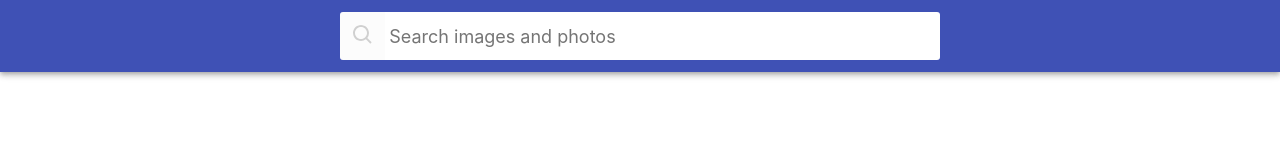
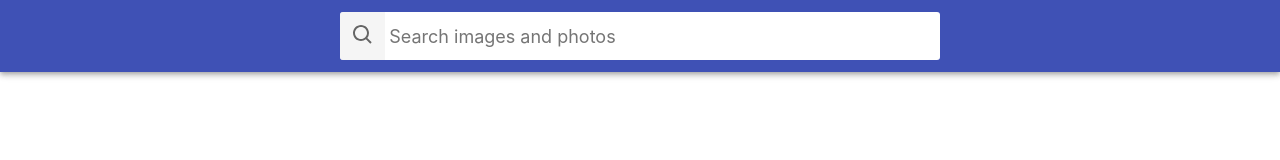
Before and after one commit to ripper3061/goit-react-hw-03-image-finder, a React (Create React App) app: page / in a window 1280 px wide. Shown: the top 160 px of the page. Built offline with nearby package versions, Linux system fonts and the light colour scheme.

Commit message:
fixes bugs + new features
1) error при пустой строке
2) alert повторный запрос поиска
3) убран неактивный инпут

```diff
--- a/src/components/App.jsx
+++ b/src/components/App.jsx
@@ -10,6 +10,7 @@ export class App extends Component {
   state = {
     images: [],
     searchQuery: '',
+    firstSearch: '',
     page: null,
     isLoading: false,
     isLoadMoreShown: false,
@@ -51,8 +52,24 @@ export class App extends Component {
     }
   };
 
-  handleSubmit = event => {
+  handleSubmit = (inputValue, event) => {
     event.preventDefault();
+    if (!inputValue.trim()) {
+      return this.setState({
+        error: 'Enter your query to search',
+      });
+    }
+
+    if (!this.state.firstSearch) {
+      this.setState({
+        firstSearch: inputValue,
+      });
+    }
+
+    if (this.state.firstSearch === this.state.searchQuery) {
+      return alert('You already see the results on request');
+    }
+
     this.setState({
       images: [],
       page: 1,
@@ -61,7 +78,10 @@ export class App extends Component {
   };
 
   handleChange = event => {
-    this.setState({ searchQuery: event.currentTarget.value });
+    this.setState({
+      searchQuery: event.currentTarget.value,
+      firstSearch: '',
+    });
   };
 
   handleClickOnLoadBtn = () => {
@@ -69,10 +89,6 @@ export class App extends Component {
       page: prevState.page + 1,
       isLoading: true,
     }));
-  };
-
-  disableButton = () => {
-    return this.state.searchQuery === '' ? true : false;
   };
 
   render() {
@@ -84,7 +100,6 @@ export class App extends Component {
         <Searchbar
           onSubmit={this.handleSubmit}
           inputValue={searchQuery}
-          activBtn={this.disableButton()}
           onChange={this.handleChange}
         />
         <Loader isLoading={isLoading} />
--- a/src/components/ImageGalleryItem/ImageGalleryItem.jsx
+++ b/src/components/ImageGalleryItem/ImageGalleryItem.jsx
@@ -22,7 +22,6 @@ export class ImageGalleryItem extends Component {
 
   render() {
     const { imageUrl, tags, largeImageUrl } = this.props;
-    console.log(largeImageUrl);
 
     return (
       <>
--- a/src/components/Searchbar/Searchbar.jsx
+++ b/src/components/Searchbar/Searchbar.jsx
@@ -8,11 +8,15 @@ import {
 } from './Searchbar.styled';
 import { BiSearch } from 'react-icons/bi';
 
-export const Searchbar = ({ onSubmit, inputValue, activBtn, onChange }) => {
+export const Searchbar = ({ onSubmit, inputValue, onChange }) => {
   return (
     <SearchbarLayout>
-      <SearchForm onSubmit={onSubmit}>
-        <SearchFormBtn type="submit" disabled={activBtn}>
+      <SearchForm
+        onSubmit={event => {
+          onSubmit(inputValue, event);
+        }}
+      >
+        <SearchFormBtn type="submit">
           <BiSearch size="24" />
           <SearchFormBtnLabel>Search</SearchFormBtnLabel>
         </SearchFormBtn>
@@ -32,7 +36,6 @@ export const Searchbar = ({ onSubmit, inputValue, activBtn, onChange }) => {
 
 Searchbar.propTypes = {
   onSubmit: PropTypes.func.isRequired,
-  activBtn: PropTypes.bool.isRequired,
   inputValue: PropTypes.string.isRequired,
   onChange: PropTypes.func.isRequired,
 };
```
